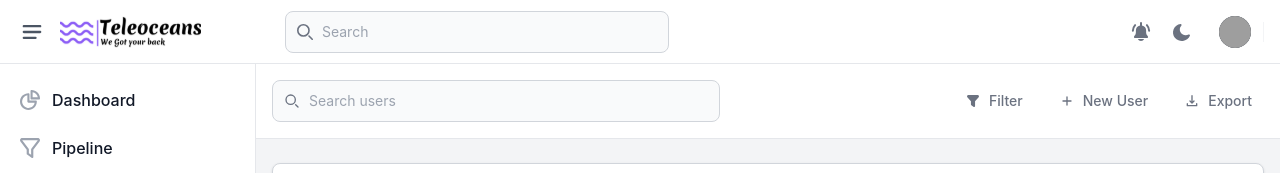
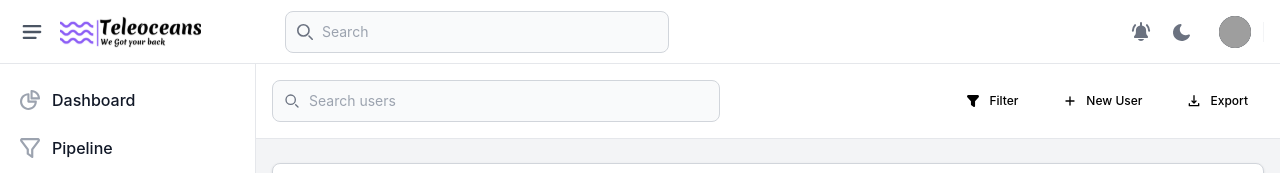
Before and after one commit to teleoceans/TM-custom-crm-FE, a Vue app: page /user-management in a window 1280 px wide. Shown: the top 173 px of the page. Built offline with nearby package versions, Linux system fonts and the light colour scheme.

Commit message:
refactor: replace button elements with Button component

```diff
--- a/src/views/Leads.vue
+++ b/src/views/Leads.vue
@@ -35,12 +35,10 @@
           />
         </div>
         <div class="flex items-center gap-3">
-          <button
-            type="button"
-            class="inline-flex items-center rounded-lg px-3 py-2 text-sm font-medium text-gray-500 transition hover:bg-gray-100 hover:text-gray-900 focus:outline-none focus:ring-4 focus:ring-gray-100 dark:text-gray-400 dark:hover:bg-gray-700 dark:hover:text-white dark:focus:ring-gray-700"
-          >
+          <Button variant="muted" size="sm">
+            <template #icon-left>
               <svg
-              class="me-2 h-4 w-4"
+                class="h-4 w-4"
                 aria-hidden="true"
                 xmlns="http://www.w3.org/2000/svg"
                 fill="currentColor"
@@ -50,15 +48,13 @@
                   d="M5 3a2 2 0 0 0-1.5 3.3l5.4 6v5c0 .4.3.9.6 1.1l3.1 2.3c1 .7 2.5 0 2.5-1.2v-7.1l5.4-6C21.6 5 20.7 3 19 3H5Z"
                 />
               </svg>
+            </template>
             Filter
-          </button>
-          <button
-            type="button"
-            class="inline-flex items-center rounded-lg px-3 py-2 text-sm font-medium text-gray-500 transition hover:bg-gray-100 hover:text-gray-900 focus:outline-none focus:ring-4 focus:ring-gray-100 dark:text-gray-400 dark:hover:bg-gray-700 dark:hover:text-white dark:focus:ring-gray-700"
-            @click="openCreateLead"
-          >
+          </Button>
+          <Button variant="muted" size="sm" @click="openCreateLead">
+            <template #icon-left>
               <svg
-              class="me-2 h-4 w-4"
+                class="h-4 w-4"
                 aria-hidden="true"
                 xmlns="http://www.w3.org/2000/svg"
                 fill="currentColor"
@@ -68,14 +64,13 @@
                   d="M12 5a1 1 0 0 1 1 1v5h5a1 1 0 1 1 0 2h-5v5a1 1 0 1 1-2 0v-5H6a1 1 0 1 1 0-2h5V6a1 1 0 0 1 1-1Z"
                 />
               </svg>
+            </template>
             New Lead
-          </button>
-          <button
-            type="button"
-            class="inline-flex items-center rounded-lg px-3 py-2 text-sm font-medium text-gray-500 transition hover:bg-gray-100 hover:text-gray-900 focus:outline-none focus:ring-4 focus:ring-gray-100 dark:text-gray-400 dark:hover:bg-gray-700 dark:hover:text-white dark:focus:ring-gray-700"
-          >
+          </Button>
+          <Button variant="muted" size="sm">
+            <template #icon-left>
               <svg
-              class="me-2 h-4 w-4"
+                class="h-4 w-4"
                 aria-hidden="true"
                 xmlns="http://www.w3.org/2000/svg"
                 fill="currentColor"
@@ -88,8 +83,9 @@
                   d="M5 15a1 1 0 0 1 .883.993L6 16v2h12v-2a1 1 0 0 1 1.993-.117L20 16v3a1 1 0 0 1-.883.993L19 20H5a1 1 0 0 1-.993-.883L4 19v-3a1 1 0 0 1 1-1Z"
                 />
               </svg>
+            </template>
             Export
-          </button>
+          </Button>
         </div>
       </div>
     </div>
@@ -109,6 +105,7 @@ import { ref } from "vue";
 import { useRouter } from "vue-router";
 import { mockLeads } from "../mock/leads.js";
 import LeadsTableCard from "../components/leads/LeadsTableCard.vue";
+import Button from "../components/common/Button.vue";
 
 const router = useRouter();
 const leads = ref([...mockLeads]);
--- a/src/views/Pipeline.vue
+++ b/src/views/Pipeline.vue
@@ -35,12 +35,10 @@
           />
         </div>
 
-        <button
-          type="button"
-          class="inline-flex items-center self-start rounded-lg px-3 py-2 text-sm font-medium text-gray-500 transition hover:bg-gray-100 hover:text-gray-900 focus:z-10 focus:outline-none focus:ring-4 focus:ring-gray-100 dark:text-gray-400 dark:hover:bg-gray-700 dark:hover:text-white dark:focus:ring-gray-700"
-        >
+        <Button variant="muted" size="sm" class="self-start focus:z-10">
+          <template #icon-left>
             <svg
-            class="me-2 h-4 w-4"
+              class="h-4 w-4"
               aria-hidden="true"
               xmlns="http://www.w3.org/2000/svg"
               fill="currentColor"
@@ -50,8 +48,9 @@
                 d="M5 3a2 2 0 0 0-1.5 3.3l5.4 6v5c0 .4.3.9.6 1.1l3.1 2.3c1 .7 2.5 0 2.5-1.2v-7.1l5.4-6C21.6 5 20.7 3 19 3H5Z"
               />
             </svg>
+          </template>
           Filter
-        </button>
+        </Button>
       </div>
     </div>
 
@@ -70,6 +69,7 @@ import { ref, watch } from "vue";
 import { useRouter } from "vue-router";
 import KanbanBoard from "../components/kanban/KanbanBoard.vue";
 import { mockPipelineCards } from "../mock/pipeline.js";
+import Button from "../components/common/Button.vue";
 
 // Default sample data
 const router = useRouter();
--- a/src/views/UserManagement.vue
+++ b/src/views/UserManagement.vue
@@ -35,12 +35,10 @@
           />
         </div>
         <div class="flex items-center gap-3">
-          <button
-            type="button"
-            class="inline-flex items-center rounded-lg px-3 py-2 text-sm font-medium text-gray-500 transition hover:bg-gray-100 hover:text-gray-900 focus:outline-none focus:ring-4 focus:ring-gray-100 dark:text-gray-400 dark:hover:bg-gray-700 dark:hover:text-white dark:focus:ring-gray-700"
-          >
+          <Button variant="muted" size="sm">
+            <template #icon-left>
               <svg
-              class="me-2 h-4 w-4"
+                class="h-4 w-4"
                 aria-hidden="true"
                 xmlns="http://www.w3.org/2000/svg"
                 fill="currentColor"
@@ -50,15 +48,13 @@
                   d="M5 3a2 2 0 0 0-1.5 3.3l5.4 6v5c0 .4.3.9.6 1.1l3.1 2.3c1 .7 2.5 0 2.5-1.2v-7.1l5.4-6C21.6 5 20.7 3 19 3H5Z"
                 />
               </svg>
+            </template>
             Filter
-          </button>
-          <button
-            type="button"
-            class="inline-flex items-center rounded-lg px-3 py-2 text-sm font-medium text-gray-500 transition hover:bg-gray-100 hover:text-gray-900 focus:outline-none focus:ring-4 focus:ring-gray-100 dark:text-gray-400 dark:hover:bg-gray-700 dark:hover:text-white dark:focus:ring-gray-700"
-            @click="handleInviteUser"
-          >
+          </Button>
+          <Button variant="muted" size="sm" @click="handleInviteUser">
+            <template #icon-left>
               <svg
-              class="me-2 h-4 w-4"
+                class="h-4 w-4"
                 aria-hidden="true"
                 xmlns="http://www.w3.org/2000/svg"
                 fill="currentColor"
@@ -68,14 +64,13 @@
                   d="M12 5a1 1 0 0 1 1 1v5h5a1 1 0 1 1 0 2h-5v5a1 1 0 1 1-2 0v-5H6a1 1 0 1 1 0-2h5V6a1 1 0 0 1 1-1Z"
                 />
               </svg>
+            </template>
             New User
-          </button>
-          <button
-            type="button"
-            class="inline-flex items-center rounded-lg px-3 py-2 text-sm font-medium text-gray-500 transition hover:bg-gray-100 hover:text-gray-900 focus:outline-none focus:ring-4 focus:ring-gray-100 dark:text-gray-400 dark:hover:bg-gray-700 dark:hover:text-white dark:focus:ring-gray-700"
-          >
+          </Button>
+          <Button variant="muted" size="sm">
+            <template #icon-left>
               <svg
-              class="me-2 h-4 w-4"
+                class="h-4 w-4"
                 aria-hidden="true"
                 xmlns="http://www.w3.org/2000/svg"
                 fill="currentColor"
@@ -88,8 +83,9 @@
                   d="M5 15a1 1 0 0 1 .883.993L6 16v2h12v-2a1 1 0 0 1 1.993-.117L20 16v3a1 1 0 0 1-.883.993L19 20H5a1 1 0 0 1-.993-.883L4 19v-3a1 1 0 0 1 1-1Z"
                 />
               </svg>
+            </template>
             Export
-          </button>
+          </Button>
         </div>
       </div>
     </div>
@@ -134,11 +130,13 @@
 
 <script setup>
 import { computed, ref } from "vue";
+import { useRouter } from "vue-router";
 import UserTableSection from "../components/users/UserTableSection.vue";
 import { mockAllUsers, mockNewUsers } from "../mock/users";
 import useDateFormatter from "../composables/useDateFormatter";
 import useUserActions from "../composables/useUserActions";
 import useUserStatus from "../composables/useUserStatus";
+import Button from "../components/common/Button.vue";
 
 const SEARCH_FIELDS = Object.freeze([
   "name",
@@ -148,6 +146,7 @@ const SEARCH_FIELDS = Object.freeze([
   "status",
 ]);
 
+const router = useRouter();
 const searchTerm = ref("");
 const allUsers = ref([...mockAllUsers]);
 const newUsers = ref([...mockNewUsers]);
@@ -159,7 +158,10 @@ const {
   invite: handleInviteUser,
   view: handleViewUser,
   handleRowAction,
-} = useUserActions();
+} = useUserActions({
+  onInvite: () => router.push("/user-management/new"),
+  onView: (userId) => router.push(`/user-management/${userId}`),
+});
 
 const createColumns = (dateKey, dateLabel) => [
   {
```
Lines whose indentation alone changed are shown as unchanged.
